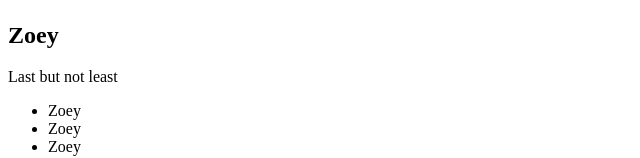
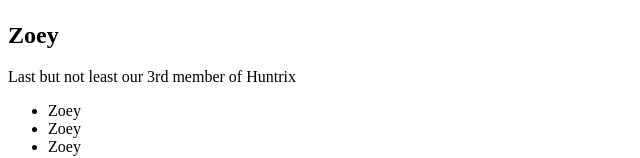
Before and after one commit to issatinyting/capstone, a plain HTML site: page index.html in a window 1280 px wide. Shown: the part 368-526 px from the top of the page, without its empty margins (0-640 px from the left). Drawn offline with Linux system fonts and the light colour scheme.

Commit message:
Add content

```diff
--- a/index.html
+++ b/index.html
@@ -32,7 +32,7 @@
     </main>
     <footer>
         <h2> Zoey </h2>
-        <p> Last but not least </p>
+        <p> Last but not least our 3rd member of Huntrix </p>
         <ul>
             <li> Zoey </li>
             <li> Zoey </li>
```
